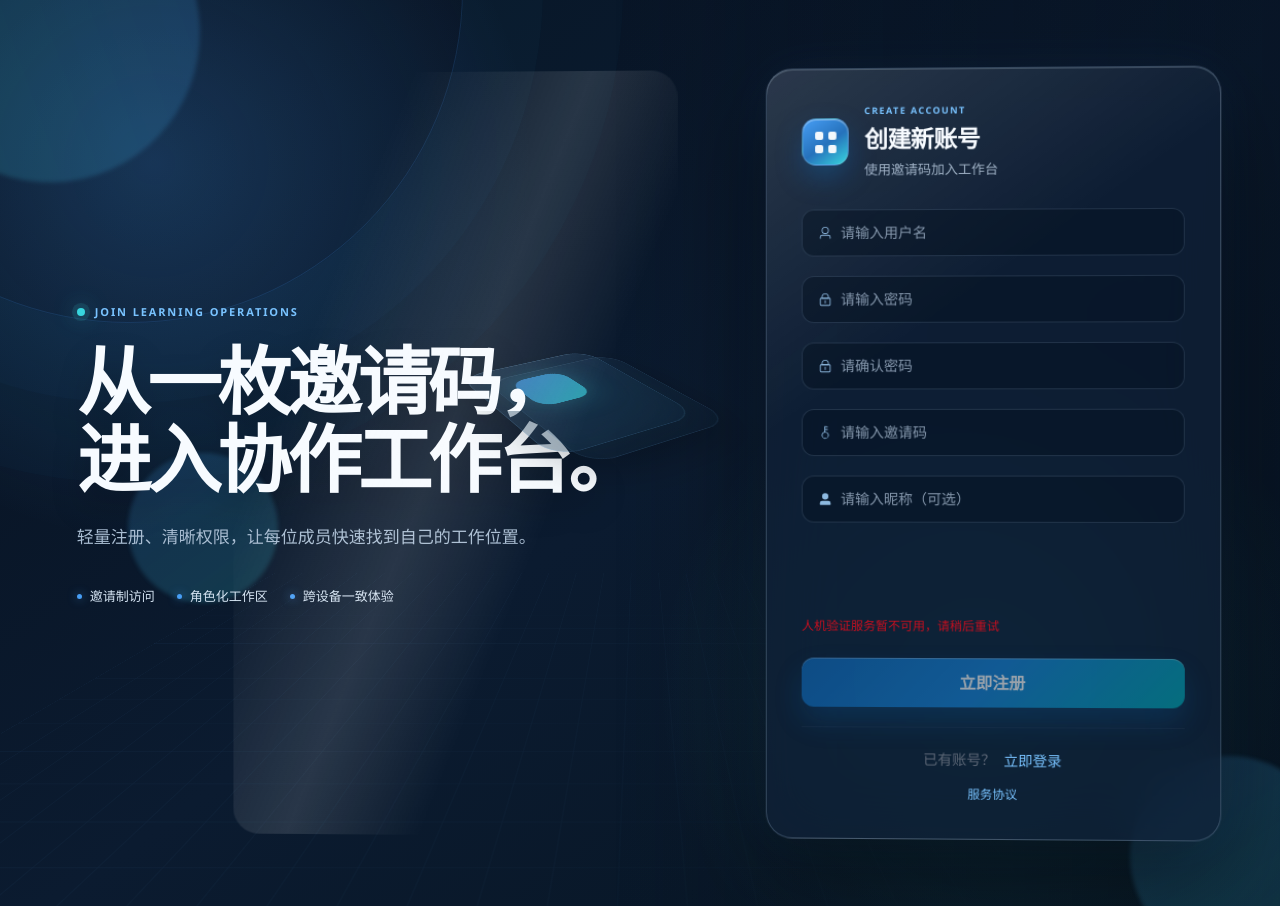
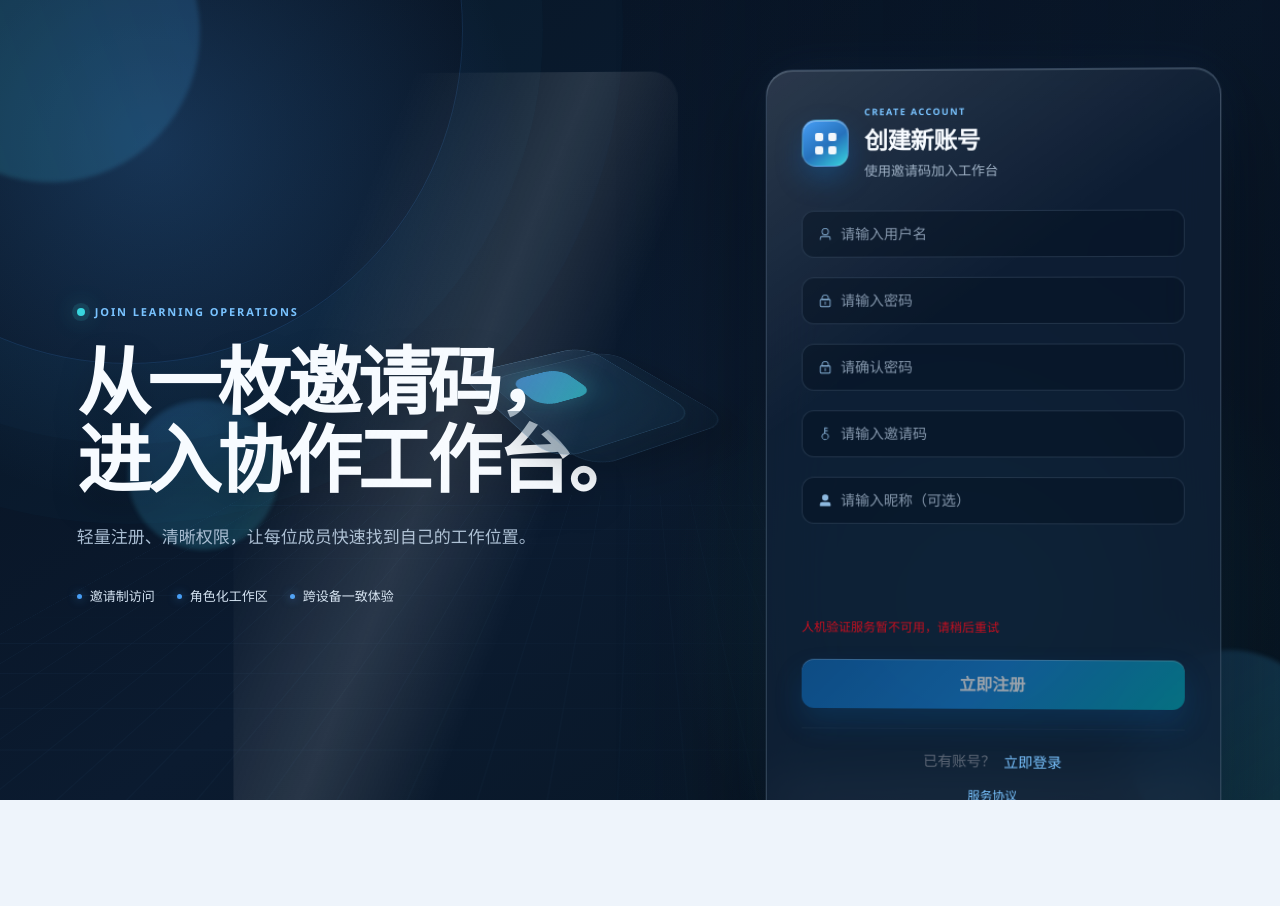
Before and after one commit to anygroupx/online-course-platform, a Vue app in the folder frontend/: page /register in a window 1280 px wide. After the commit the page ends 800 px from the top, so only its background shows below. Built offline with nearby package versions, Linux system fonts and the light colour scheme.

Commit message:
fix(frontend): keep auth scrolling within viewport

```diff
--- a/frontend/src/styles/auth-spatial.scss
+++ b/frontend/src/styles/auth-spatial.scss
@@ -6,6 +6,8 @@
   align-items: center;
   gap: clamp(42px, 7vw, 110px);
   width: 100%;
+  /* 固定为动态可视高度，由认证场景承担唯一滚动，避免横屏出现双滚动条。 */
+  height: 100dvh;
   min-height: 100svh;
   min-height: 100dvh;
   padding: max(clamp(34px, 6vw, 88px), var(--safe-area-top))
```
